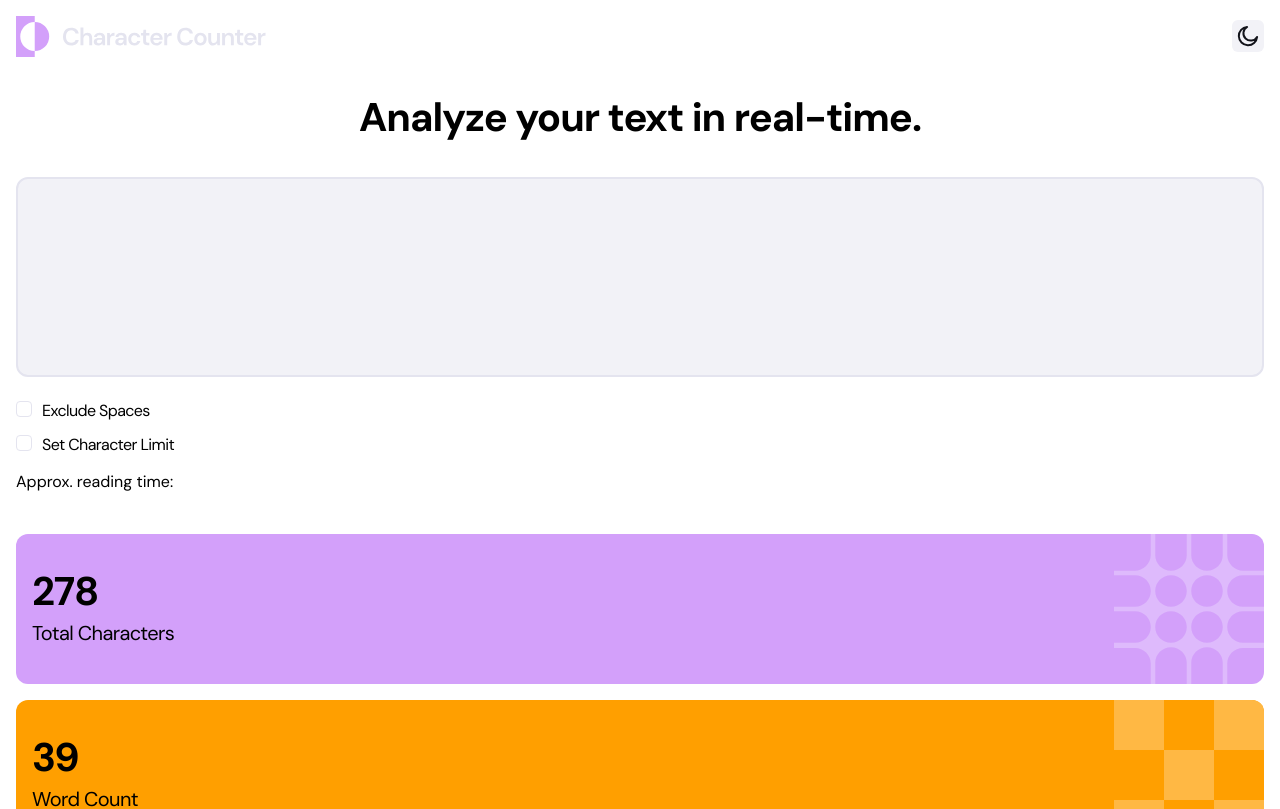
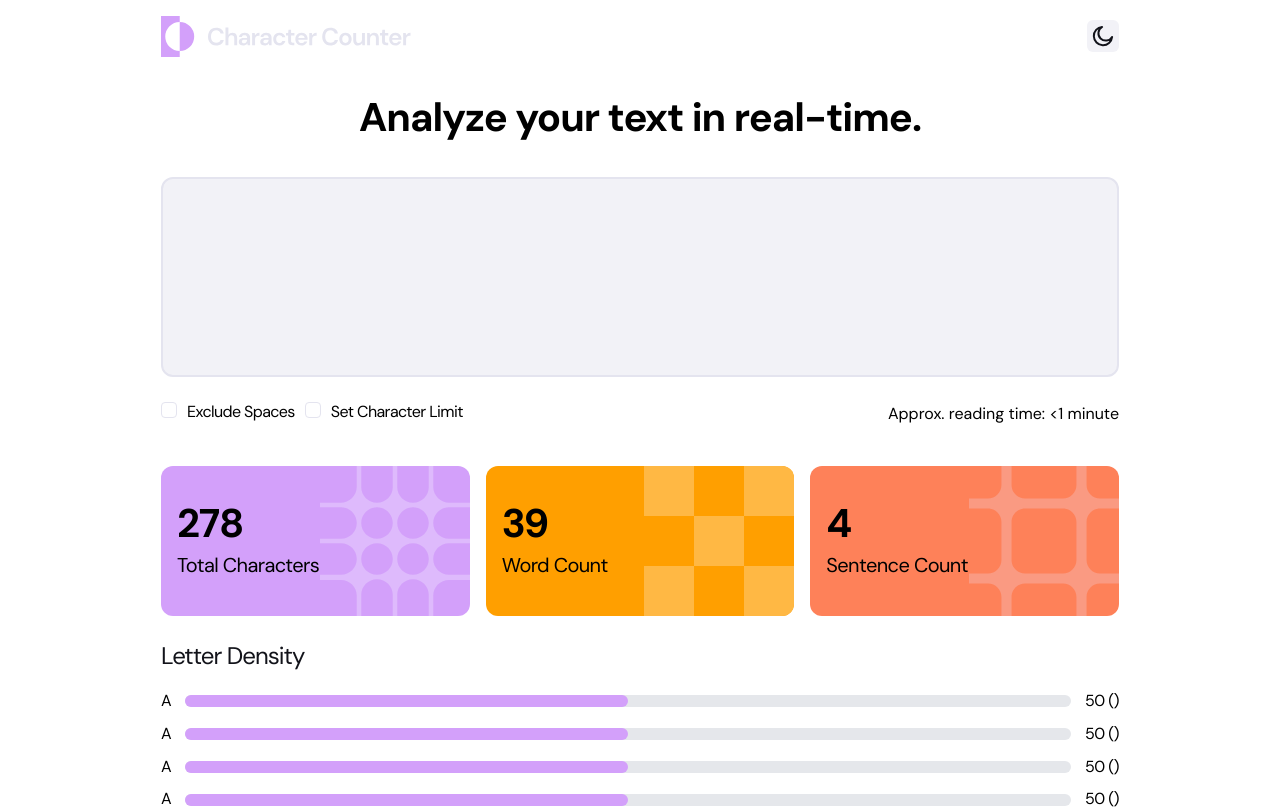
Before and after one commit to bradvatne/character-counter, a Next.js app: page / in a window 1280 px wide. Shown: the top 809 px of the page. Built offline with nearby package versions, Linux system fonts and the light colour scheme.

Commit message:
responsive features added

```diff
--- a/app/components/TextInput.tsx
+++ b/app/components/TextInput.tsx
@@ -8,8 +8,8 @@ const TextInput = () => {
         className="h-[200px] bg-neutral-100 w-full resize-none rounded-[12px] border-2 border-neutral-200 appearance-none focus:outline-none
     focus:shadow-outline p-[12px] text-preset-3 dark:bg-neutral-800 dark:border-neutral-700 dark:text-neutral-200"
       />
-      <div className="flex flex-col gap-[10px]">
-        <div className="flex gap-[10px] pt-[16px] items-center">
+      <div className="flex flex-col gap-[10px] md:flex-row md:items-center pt-[16px]">
+        <div className="flex gap-[10px]  items-center">
           <label className="relative group hover:cursor-pointer">
             <input
               type="checkbox"
@@ -35,7 +35,7 @@ const TextInput = () => {
             Set Character Limit
           </label>
         </div>
-        <p className="pt-[2px]">Approx. reading time: </p>
+        <p className="pt-[2px] md:ml-auto">Approx. reading time: &lt;1 minute</p>
       </div>
     </div>
   );
--- a/app/page.tsx
+++ b/app/page.tsx
@@ -5,13 +5,13 @@ import TextInput from "./components/TextInput";
 
 export default function Home() {
   return (
-    <div className="p-4">
+    <div className="p-4 lg:max-w-[990px] mx-auto">
       <Navbar />
       <h1 className="text-center text-preset-1-mobile py-[40px]">
         Analyze your text in real-time.
       </h1>
       <TextInput />
-      <div className="mt-[40px] flex flex-col gap-[16px]">
+      <div className="mt-[40px] flex flex-col gap-[16px] md:flex-row">
         <StatContainer
           count={278}
           label="Total Characters"
```
